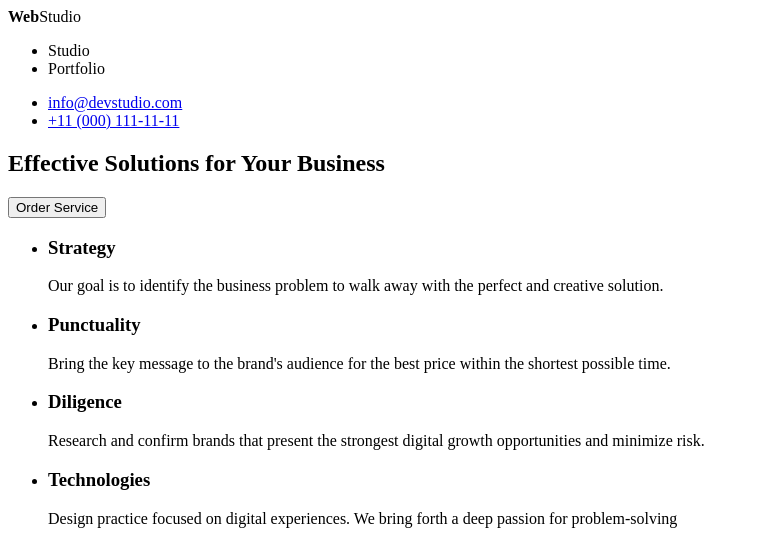
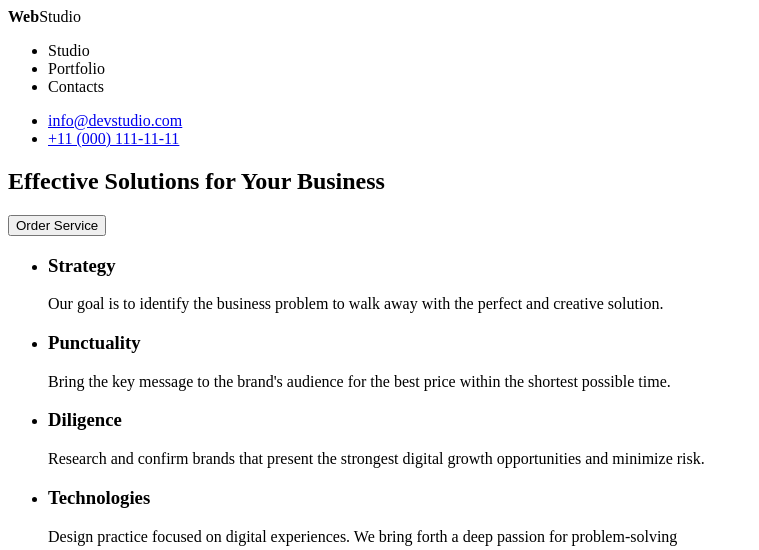
Before and after one commit to Paolo-Saestre/goit-markup-hw-01.1, a plain HTML site: page index.html in a window 1280 px wide. Shown: the top 550 px of the page, without its empty margins (0-759 px from the left). Drawn offline with Linux system fonts and the light colour scheme.

Commit message:
Update index.html

```diff
--- a/index.html
+++ b/index.html
@@ -12,6 +12,8 @@
         <ul>
           <li>Studio</li>
           <li>Portfolio</li>
+          <li>Contacts</li>
+        </ul>
       </nav>
       <ul>
         <li>
```
